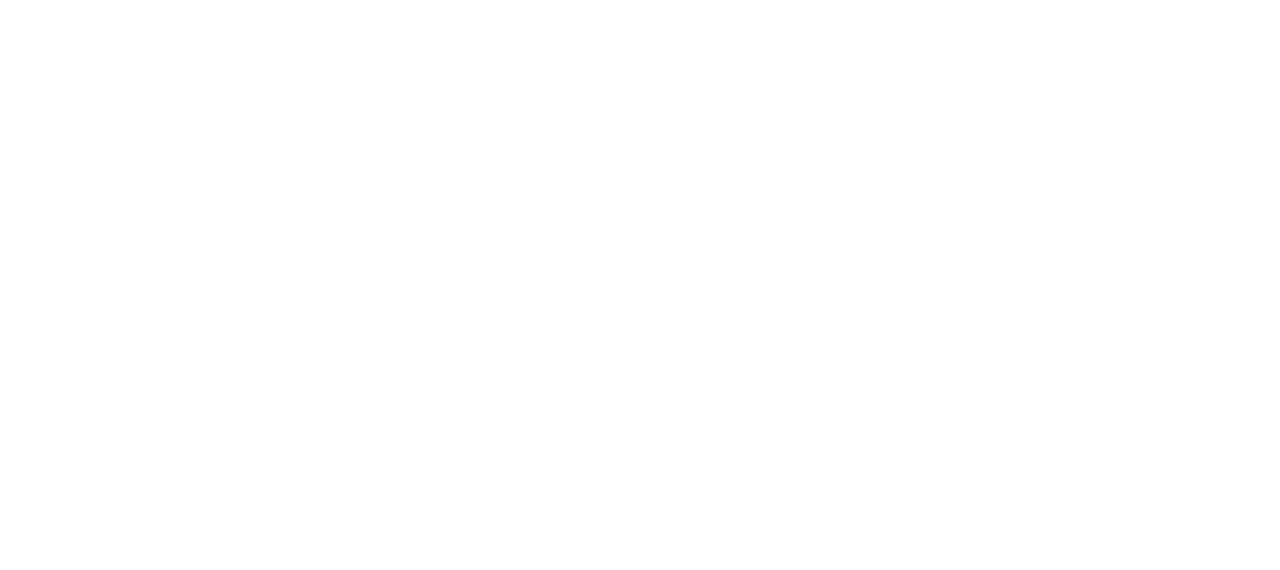
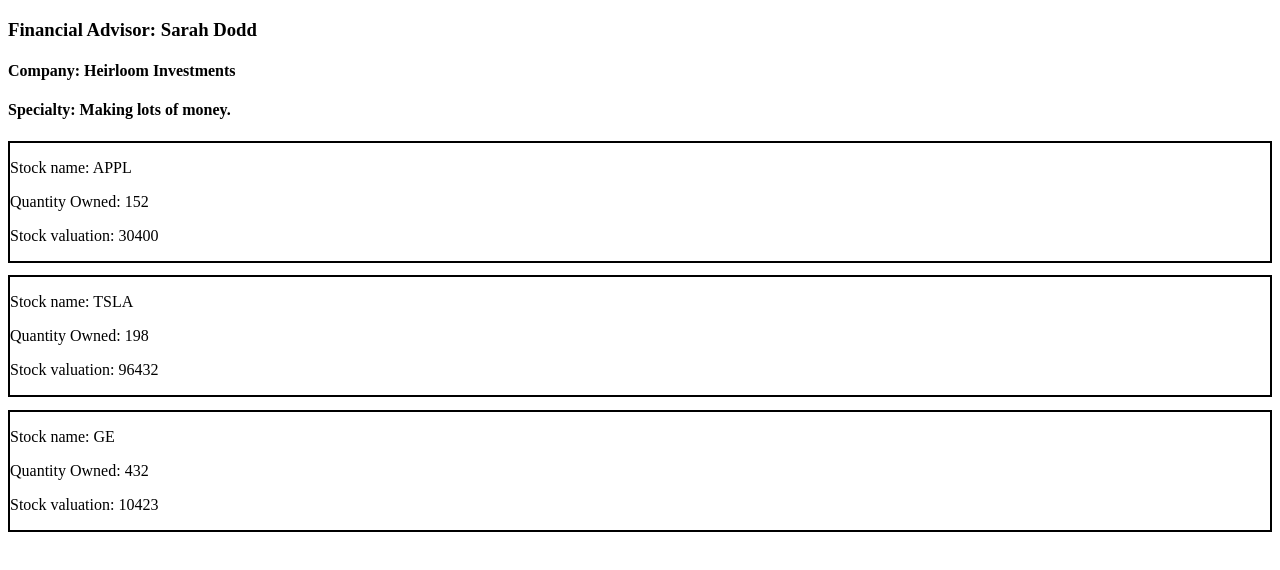
Before and after one commit to williamkimball/finance, a plain HTML site: page index.html in a window 1280 px wide. Drawn offline with Linux system fonts and the light colour scheme.

Commit message:
finished making both section work, added functionality to wipe DOM and reprint with new values after a sale of stock

```diff
--- a/index.html
+++ b/index.html
@@ -5,11 +5,13 @@
     <meta name="viewport" content="width=device-width, initial-scale=1.0">
     <meta http-equiv="X-UA-Compatible" content="ie=edge">
     <title>Portfolio</title>
+    <link rel="stylesheet" href="style.css">
 </head>
 <body>
     <div id="advisor">
 
     </div>
+    <div id="stocks"></div>
     <script src="portfolio.js"></script>
     <script src="siteBuilder.js"></script>
 </body>
--- a/portfolio.js
+++ b/portfolio.js
@@ -6,7 +6,7 @@
         writable: true,
     },
     specialty: {
-        value: "Making lots of money",
+        value: "Making lots of money.",
         enumerable: true,
         writable: true,
     },
@@ -63,6 +63,7 @@
                     element.shares -= quantity;
                     element.valuation -= price;
                     console.log(`Your new values for ${ticker} stock are Quantity: ${element.shares} Valuation: ${element.valuation}`);
+                    pageBuilder();
                 }
             });
         }
--- a/siteBuilder.js
+++ b/siteBuilder.js
@@ -0,0 +1,55 @@
+let pageBuilder = () => {
+
+let advisorDiv = document.querySelector("#advisor");
+advisorDiv.textContent = "";
+let docFrag = document.createDocumentFragment();
+let containerDiv = document.createElement("div");
+
+let name = document.createElement("h3");
+name.textContent = `Financial Advisor: ${financeAdvisor.name}`;
+
+let company = document.createElement("h4");
+company.textContent = `Company: ${financeAdvisor.company}`;
+
+let specialty = document.createElement("h4");
+specialty.textContent = `Specialty: ${financeAdvisor.specialty}`;
+
+docFrag.appendChild(name)
+docFrag.appendChild(company)
+docFrag.appendChild(specialty)
+
+advisorDiv.appendChild(docFrag);
+
+let stocksDiv = document.querySelector("#stocks");
+stocksDiv.textContent = "";
+let stocksFrag = document.createDocumentFragment();
+
+
+let portfolio = financeAdvisor.portfolio;
+
+portfolio.forEach(element => {
+    let individualStock = document.createElement("div");
+    let stockName = document.createElement("p");
+    let stockQuantity = document.createElement("p");
+    let stockValue = document.createElement("p");
+
+    individualStock.className = "individual_stock"
+
+    for (key in element) {
+        stockName.textContent = `Stock name: ${element.name}`;
+        stockQuantity.textContent = `Quantity Owned: ${element["shares"]}`;
+        stockValue.textContent = `Stock valuation: ${element.valuation}`;
+
+        individualStock.appendChild(stockName);
+        individualStock.appendChild(stockQuantity);
+        individualStock.appendChild(stockValue);
+
+    }
+    stocksFrag.appendChild(individualStock)
+});
+
+stocksDiv.appendChild(stocksFrag)
+
+}
+
+pageBuilder();
--- /dev/null
+++ b/style.css
@@ -0,0 +1,4 @@
+.individual_stock {
+    border: 2px solid black;
+    margin-bottom: 1%;
+}
```
